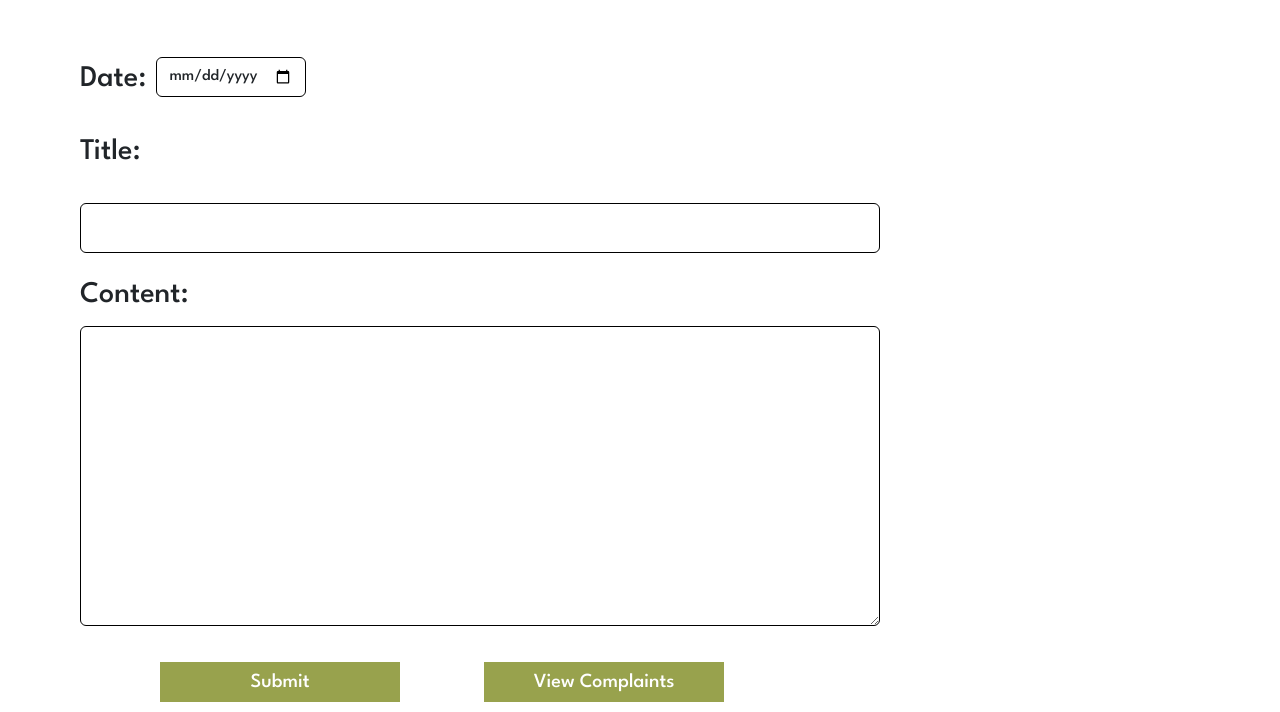
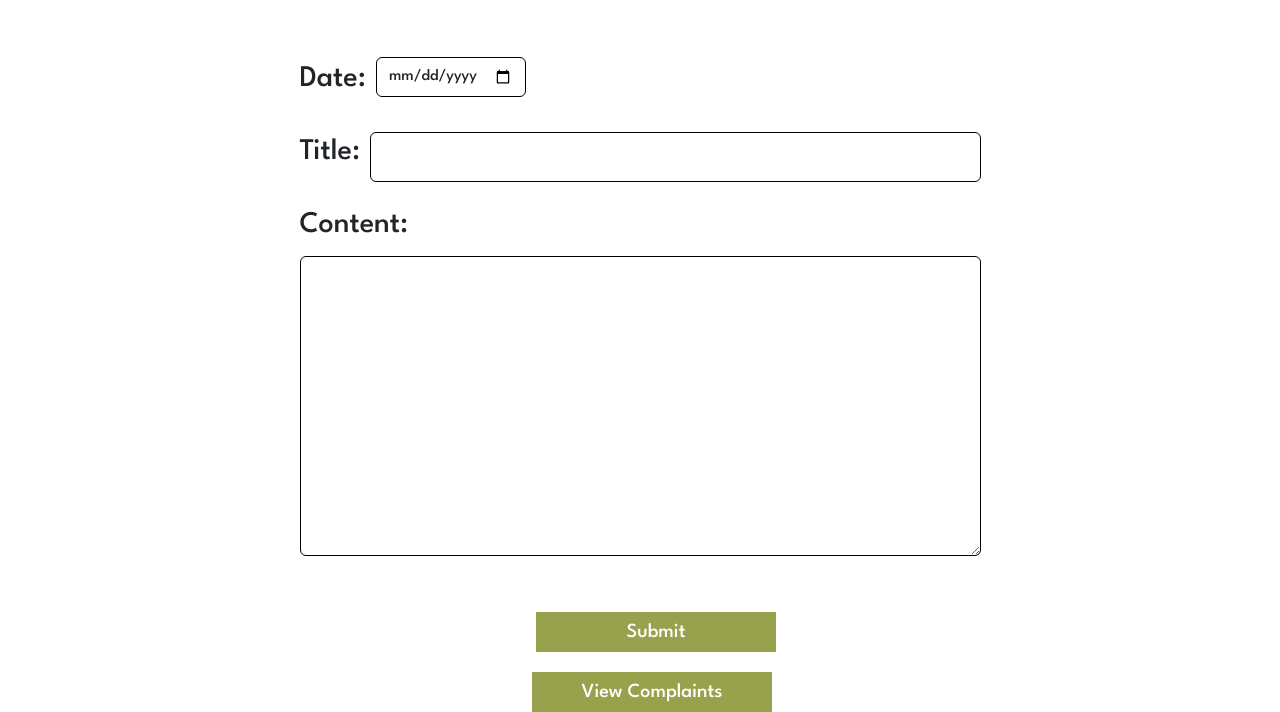
Before and after one commit to kenenx/Florin_Community_App_Client, a website: page complaint.html in a window 1280 px wide. Shown: the part 160-872 px from the top of the page. Drawn offline with nearby package versions, Linux system fonts and the light colour scheme; no server answers.

Commit message:
more styling

```diff
--- a/assets/style/complaint.css
+++ b/assets/style/complaint.css
@@ -1,9 +1,14 @@
+.report {
+  margin-bottom: 60px;
+}
+.complaint-page {
+  overflow-x: hidden;
+}
 #complaints-form {
-  display: flex;
-  flex-direction: column;
-  padding-left: 50px;
+  display: grid;
+  justify-content: center;
+  align-items: center;
   gap: 20px;
-  padding-top: 30px;
 }
 .title-date-container {
   display: flex;
@@ -13,14 +18,16 @@
   margin-top: 100px;
   display: flex;
   flex-direction: column;
-  justify-content: space-evenly;
+  justify-content: center;
+  align-items: center;
   gap: 8px;
 }
 
-.title {
-  font-size: 60px;
-  margin-bottom: 50px;
-  padding-left: 50px;
+.title-container {
+  display: flex;
+  justify-content: center;
+  align-items: center;
+  gap: 10px;
 }
 
 .form-label {
@@ -55,7 +62,7 @@
   font-size: 20px;
   cursor: pointer;
   border: none;
-  margin-left: 80px;
+
   color: #ffff;
 }
 
@@ -74,8 +81,9 @@
 
 .date-picker {
   display: flex;
-  width: 50%;
   gap: 10px;
+  display: flex;
+  justify-content: start;
 }
 
 .form-post {
@@ -112,18 +120,22 @@
   text-align: center;
   font-size: 40px;
 }
-.button2 {
-  width: 30vh;
-  height: 5vh;
-  background: #98a24d;
-  font-size: 20px;
-  cursor: pointer;
-  border: none;
-  margin-left: 80px;
-  color: #ffff;
+
+.button-container {
+  display: flex;
+  justify-content: center;
+  align-items: center;
 }
 
-.button2:hover {
-  filter: drop-shadow(0.6mm 0.8mm rgb(200, 200, 200));
-  transform: translate(0px, -3px) scale(1.05);
+.button-container2 {
+  display: flex;
+  justify-content: center;
+  align-items: center;
+  position: relative;
+  top: 10px;
+  left: 12px;
 }
+
+.report {
+  text-align: center;
+}
--- a/assets/style/post.css
+++ b/assets/style/post.css
@@ -6,6 +6,7 @@
 
 .title-text {
   margin-top: 30px;
+  margin-bottom: 30px;
   text-align: center;
   font-size: 40px;
   font-weight: 900;
--- a/complaint.html
+++ b/complaint.html
@@ -15,7 +15,7 @@
     <script defer src="./assets/js/complaint.js"></script>
     <title>Complaint</title>
   </head>
-  <body>
+  <body class="complaint-page">
     <nav class="navbar navbar-expand-lg navbar-light">
       <div class="container-fluid text-center">
         <a class="navbar-brand" href="./mainpage.html">
@@ -64,6 +64,7 @@
           aria-describedby="date"
         />
       </div>
+      <div class="title-container">
         <label for="title" class="form-label form-title">Title:</label>
         <input
           type="text"
@@ -71,7 +72,7 @@
           id="title"
           aria-describedby="title"
         />
-
+      </div>
       <div class="mb-3">
         <label for="content" class="form-label content">Content:</label>
         <textarea
@@ -81,15 +82,16 @@
           class="form-control"
           type="text"
           name="textbox"
-        >
-        </textarea>
+        ></textarea>
       </div>
-      <div class="btn-post-container">
+      <div class="button-container">
         <button type="submit" class="button">Submit</button>
-        <button class="button2">
+      </div>
+    </form>
+    <div class="button-container2">
+      <button class="button">
         <a href="./post.html" class="view-complaints">View Complaints</a>
       </button>
     </div>
-    </form>
   </body>
 </html>
```
Also changed, not shown: assets/js/post.js (+5 -5 lines). Lines whose indentation alone changed are shown as unchanged.
